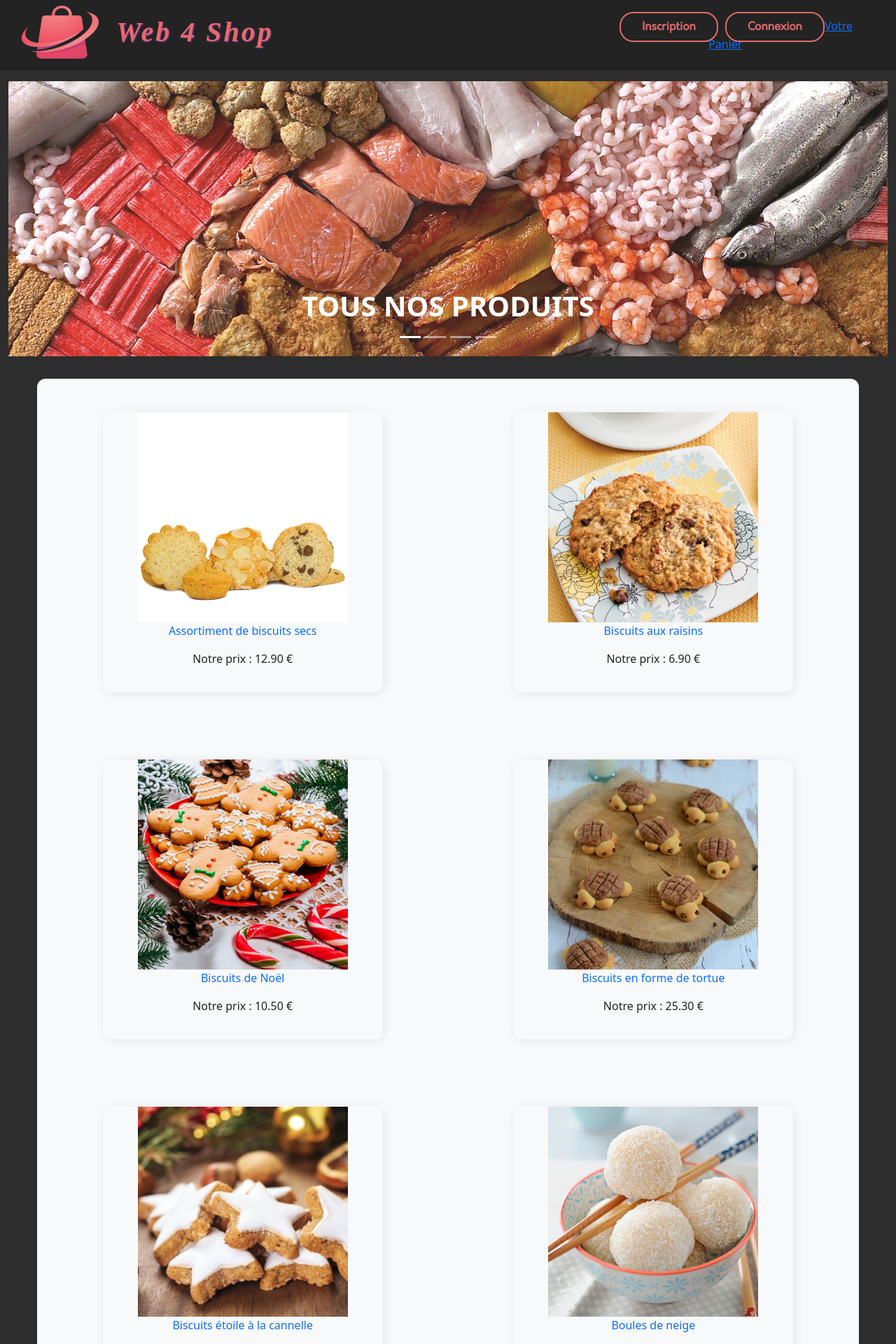
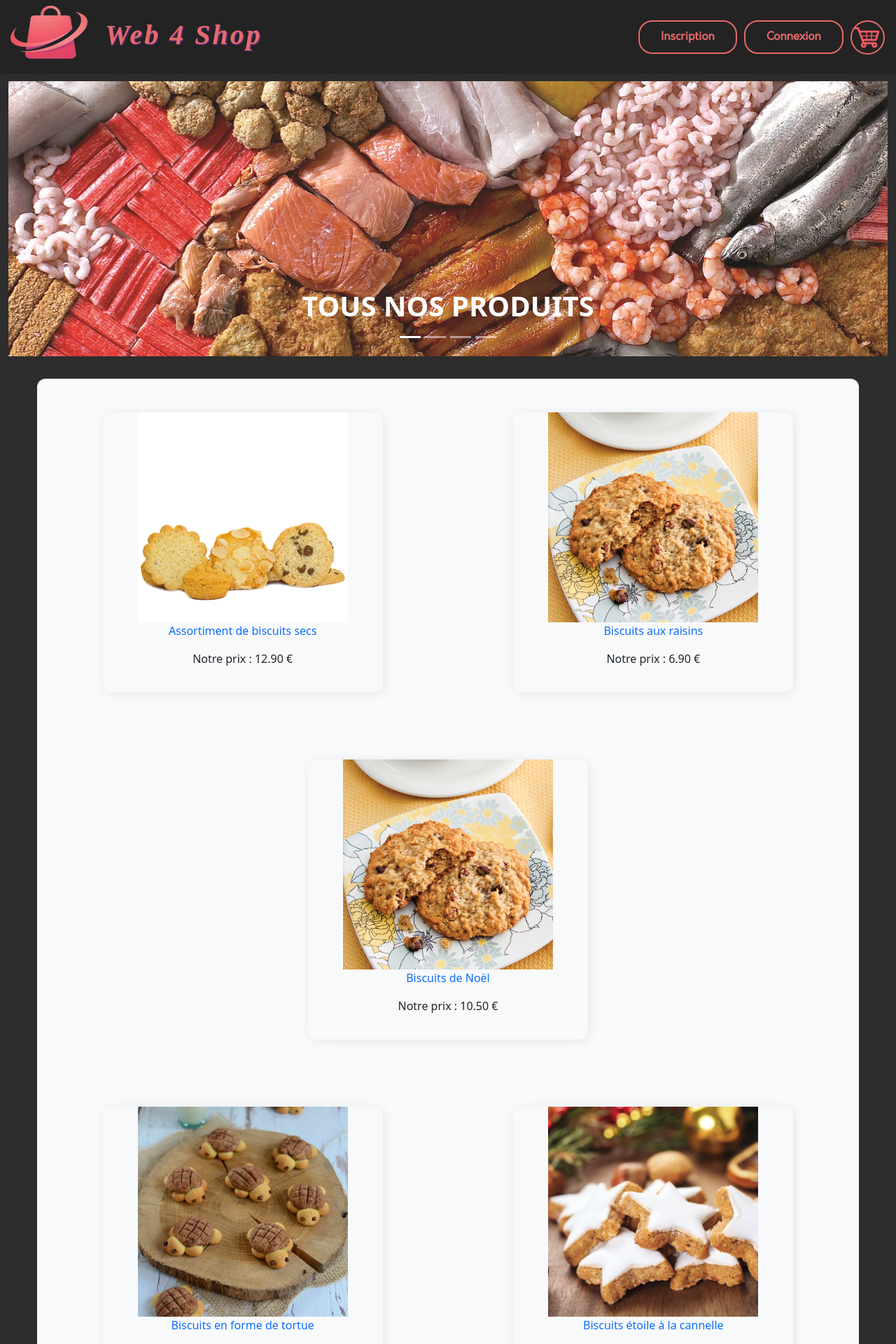
Before and after one commit to clarabeal/site_e_commerce, a PHP site: page / in a window 1280 px wide. Shown: the top 1920 px of the page at 70% size. Run offline with PHP 8.4, Linux system fonts and the light colour scheme; data comes from the database, SQL or seed files in the repository.

Commit message:
Modification css accueil+categ, modelisation page inscription

```diff
--- a/Contenu/Style/style.css
+++ b/Contenu/Style/style.css
@@ -7,7 +7,6 @@
   font-family: "Spirax";
   src: url("Spirax.ttf");
 }
-
 .buttn {
   color: rgb(230, 106, 106);
   border: solid 2px rgb(230, 106, 106);
@@ -19,9 +18,20 @@
   transition: 0.3s;
 }
 
-.buttn:hover {
+.buttn-panier {
+  color: rgb(230, 106, 106);
+  border: solid 2px rgb(230, 106, 106);
+  border-radius: 40px;
+  text-decoration: none;
+  font-family: "Orkney";
+  font-weight: bold;
+  transition: 0.3s;
+}
+
+.buttn:hover, .buttn-panier:hover {
   color : white;
   border-color: white;
+  filter: brightness(3);
 }
 
 .boxed {
@@ -40,3 +50,7 @@
   height:300px;
   width:300px;
 }
+
+.vert-sep {
+  box-shadow: 0 30px 40px rgba(0,0,0,.3);
+}
--- a/Vue/gabarit.php
+++ b/Vue/gabarit.php
@@ -13,15 +13,13 @@
   </head>
   <body style="background: rgb(45,45,45);">
     <div class="container-fluid">
-      <div id="menu" class="row align-items-center fixed-top"
+      <div id="menu" class="row fixed-top justify-content-between"
            style="background-color: rgb(35,35,35);">
-        <div class="col-8 ms-3 d-flex">
-          <img src="Contenu/Images/logo.png" style="width: 150px; height: 100px;">
-          <div class="row align-content-center">
-            <a href="index.php" class="text-decoration-none"><h1 class="fst-italic fw-bold" style="letter-spacing:3px; font-family: Serif; color: rgb(230, 106, 106); text-shadow: 1px 1px 2px rgb(113, 54, 156);">Web 4 Shop</h1></a>
-          </div>
+        <div class="col">
+          <a href="index.php" class="text-decoration-none d-inline-flex">
+          <img src="Contenu/Images/logo.png" style="width: 150px; height: 100px;"><h1 class="fst-italic fw-bold my-auto d-none d-md-block" style="letter-spacing:3px; font-family: Serif; color: rgb(230, 106, 106); text-shadow: 1px 1px 2px rgb(113, 54, 156);">Web 4 Shop</h1></a>
         </div>
-        <div class="col-3 text-center">
+        <div class="col text-center d-flex justify-content-end align-items-center me-3">
           <?php
             if($_SESSION['logged']){
               echo ('<a href=index.php?action=moncompte class="buttn text-uppercase">');
@@ -36,8 +34,8 @@
               echo ('Connexion</a>');
             }
 
-            echo ('<a href=index.php?action=panier>');
-            echo ('Votre Panier</a>');
+            echo ('<a style="margin-left:10px;" href=index.php?action=panier class="buttn-panier">');
+            echo ('<img src="Contenu/Images/logo-panier.png" style="width:45px; height:45px;"></a>');
           ?>
         </div>
       </div>
--- a/Vue/vueAccueil.php
+++ b/Vue/vueAccueil.php
@@ -42,7 +42,7 @@
 
 <div class="row">
   <div class="col-11 bg-light mx-auto mt-3" style="border-radius: 12px;">
-  <?php for($i = 0; $i < count($produits); $i = $i + 2): ?>
+  <?php for($i = 0; $i < count($produits); $i = $i + 3): ?>
     <div class="row">
       <div class="col d-flex justify-content-center text-center m-5">
         <div class="boxed">
@@ -53,7 +53,7 @@
         </div>
       </div>
       <div class="col d-flex justify-content-center text-center m-5">
-        <?php if($i < count($produits)-1): ?>
+        <?php if($i+1 < count($produits)): ?>
           <div class="boxed">
             <a class="text-decoration-none" href="<?= "index.php?action=details&idProduit=".$produits[$i+1]['id'] ?>">
             <img class="img-prod" src="<?= "Contenu/Images/".$produits[$i+1]['image']?>">
@@ -62,6 +62,16 @@
           </div>
         <?php endif;?>
       </div>
+      <div class="col d-flex justify-content-center text-center m-5">
+        <?php if($i+2 < count($produits)): ?>
+          <div class="boxed">
+            <a class="text-decoration-none" href="<?= "index.php?action=details&idProduit=".$produits[$i+2]['id'] ?>">
+            <img class="img-prod" src="<?= "Contenu/Images/".$produits[$i+1]['image']?>">
+            <p><?=$produits[$i+2]['name']?></p></a>
+            <p>Notre prix : <?=$produits[$i+2]['price']; ?> €</p>
+          </div>
+        <?php endif;?>
+      </div>
     </div>
   <?php endfor; ?>
   </div>
```
Also changed, not shown: Vue/vueCategorie.php (+12 -2 lines), Vue/vueInscription.php (+86 -1 lines), Contenu/Images/logo-panier.png (added).
